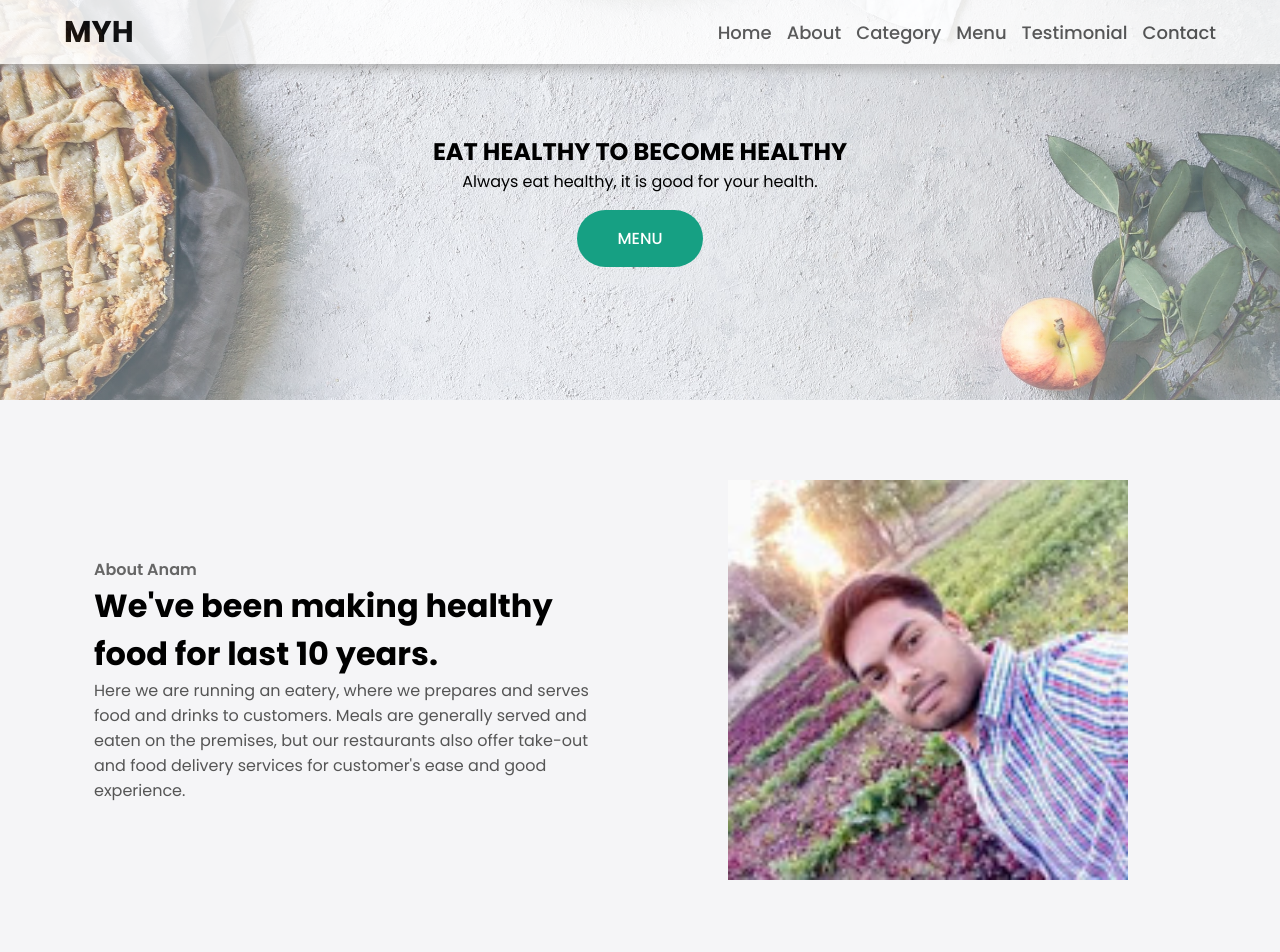
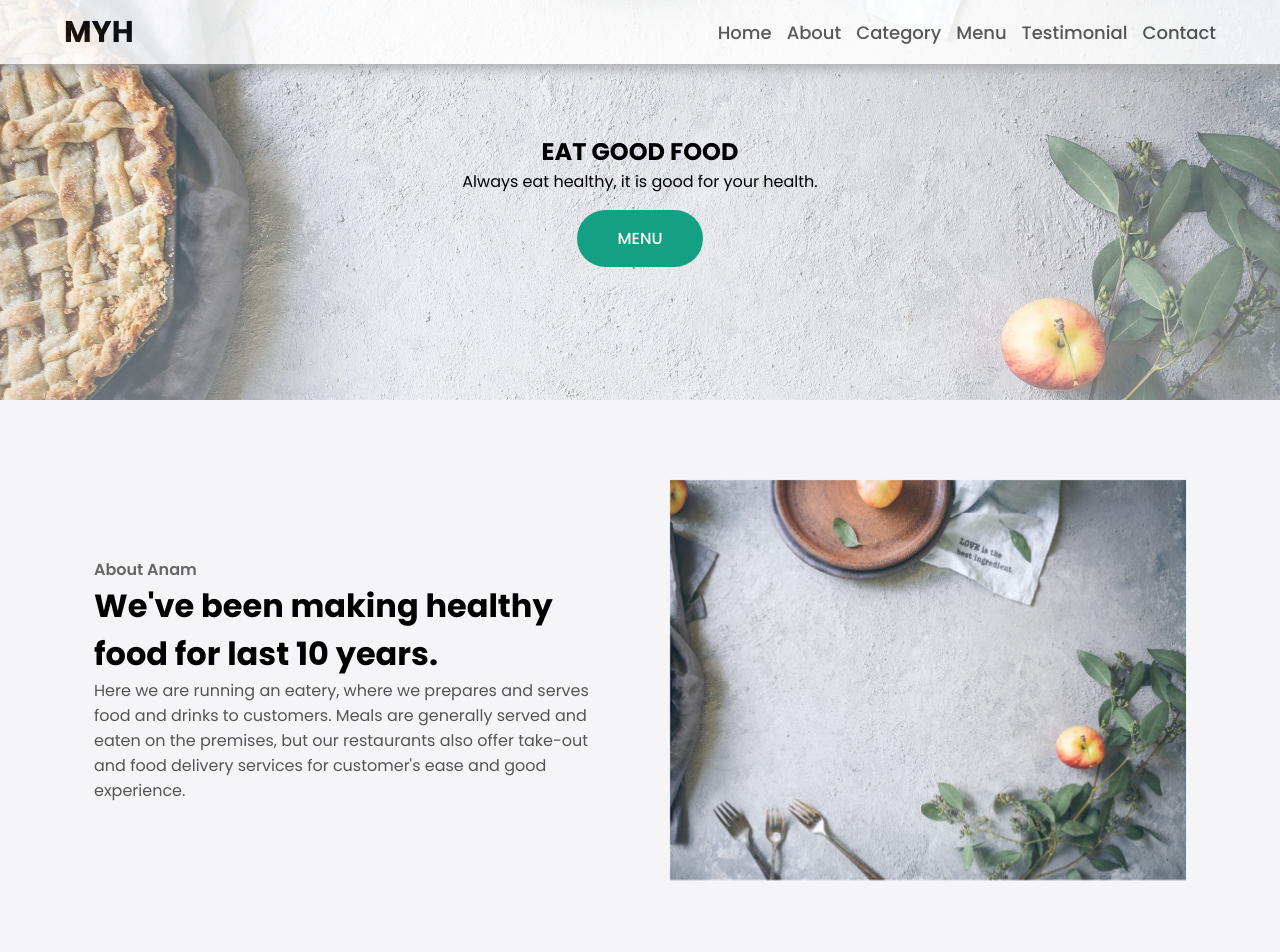
Before and after one commit to rahul-kumar-soni/makeyourselfhealthy, a plain HTML site: page index.html in a window 1280 px wide. Shown: the top 952 px of the page. Drawn offline with nearby package versions, Linux system fonts and the light colour scheme.

Commit message:
made changes

```diff
--- a/index.html
+++ b/index.html
@@ -6,7 +6,7 @@
     <meta name="viewport" content="width=device-width, initial-scale=1.0">
     <link rel="stylesheet" href="style.css">
     <link rel="stylesheet" href="https://cdnjs.cloudflare.com/ajax/libs/font-awesome/5.15.2/css/all.min.css" integrity="sha512-HK5fgLBL+xu6dm/Ii3z4xhlSUyZgTT9tuc/hSrtw6uzJOvgRr2a9jyxxT1ely+B+xFAmJKVSTbpM/CuL7qxO8w==" crossorigin="anonymous" />
-    <title>You are healthy</title>
+    <title>Make yourself healthy</title>
 </head>
 <body>
     <nav class="navbar">
@@ -31,7 +31,7 @@
 
     <section class="showcase-area" id="showcase">
         <div class="showcase-container">
-            <h1 class="main-title">Eat healthy to become healthy</h1>
+            <h1 class="main-title">Eat good food</h1>
             <p>Always eat healthy, it is good for your health.</p>
             <a href="#food-menu" class="btn btn-primary">Menu</a>
         </div>
@@ -45,7 +45,7 @@
                 <p>Here we are running an eatery, where we prepares and serves food and drinks to customers. Meals are generally served and eaten on the premises, but our restaurants also offer take-out and food delivery services for customer's ease and good experience.</p>
             </div>
             <div class="about-img">
-                <img src="./img/rahul.jpg" alt="About us">
+                <img src="./img/header-image2.jpg" alt="About us">
             </div>
         </div>
     </section>
```
